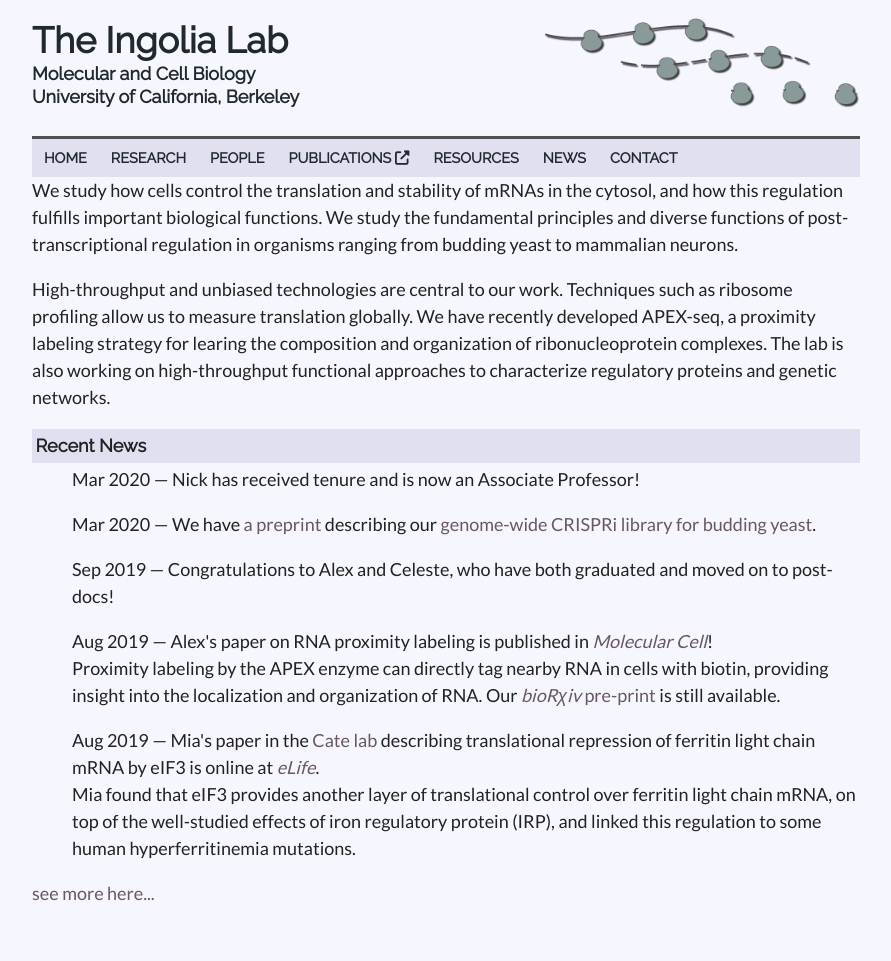
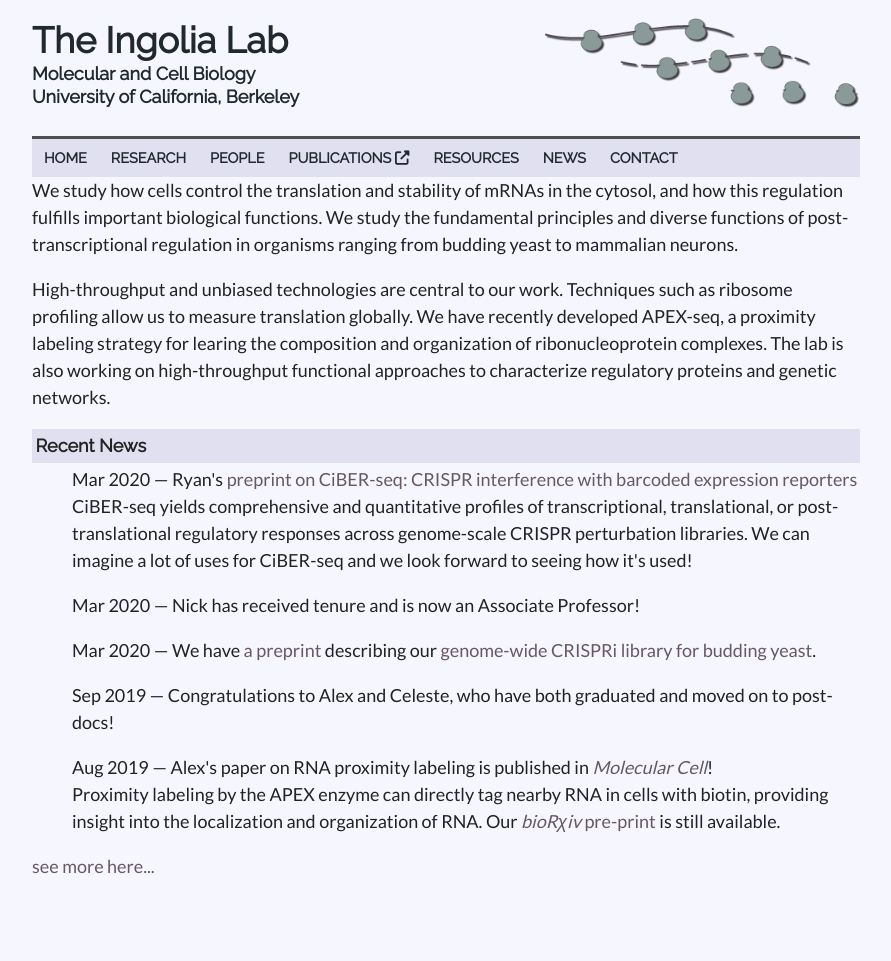
Before and after one commit to ingolia-lab/lab-web-page, a Jekyll site: the page built from src/index.html, in a window 1280 px wide. Shown: the whole page, without its empty margins (194-1085 px from the left). Built offline with Jekyll 4.4.1, drawn with Linux system fonts in a browser that asks for light colours; nearby versions of some CDN libraries; after the commit the page ends 934 px from its top, so only the background shows below that.

Commit message:
Announcing CiBER-seq!

```diff
--- a/src/_data/news.yml
+++ b/src/_data/news.yml
@@ -1,3 +1,13 @@
+- date: Mar 2020
+  title: >
+    Ryan's <a href="https://doi.org/10.1101/2020.03.29.015057">preprint on CiBER-seq: CRISPR interference with barcoded expression reporters</a>
+  content: >
+    CiBER-seq yields comprehensive and quantitative profiles
+    of transcriptional, translational, or post-translational
+    regulatory responses across genome-scale CRISPR perturbation
+    libraries. We can imagine a lot of uses for CiBER-seq and we look
+    forward to seeing how it's used!
+
 - date: Mar 2020
   title: Nick has received tenure and is now an Associate Professor!
 
--- a/src/resources.html
+++ b/src/resources.html
@@ -2,6 +2,20 @@
 layout: default
 title: Resources
 ---
+
+<div class="resource-header">
+  CiBER-seq
+</div>
+
+<div class="resource-left">
+    CiBER-seq yields comprehensive and quantitative profiles of
+    regulatory responses across genome-scale CRISPR perturbation
+    libraries by linking guides with barcoded expression reporters.
+</div>
+<div class="resource-right">
+  <a href="https://ingolia-lab.github.io/CiBER-seq/">CiBER-seq page</a>
+</div>
+<div style="clear: both"></div>
 
 <div class="resource-header">
   Yeast CRISPRi
@@ -13,7 +27,8 @@ title: Resources
   nucleotide barcodes.
 </div>
 <div class="resource-right">
-  <a href="https://ingolia-lab.github.io/yeast-crispri/">Yeast CRISPRi library page</a>
+  <a href="https://ingolia-lab.github.io/yeast-crispri/">Yeast CRISPRi
+  library page</a>
 </div>
 <div style="clear: both"></div>
 
```
